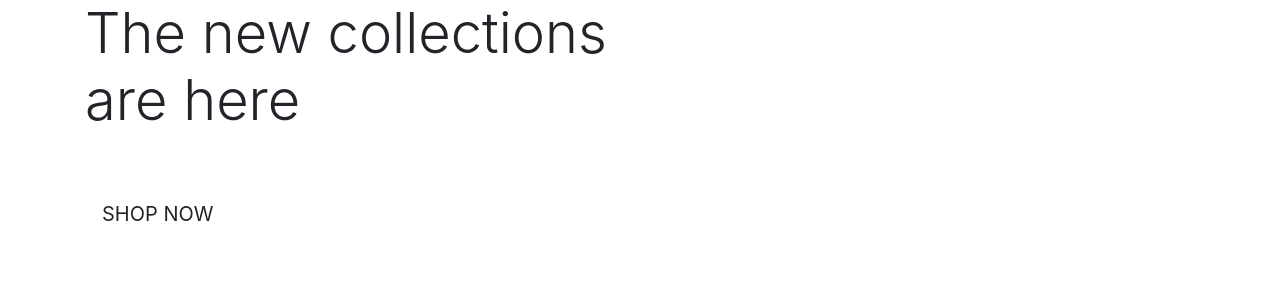
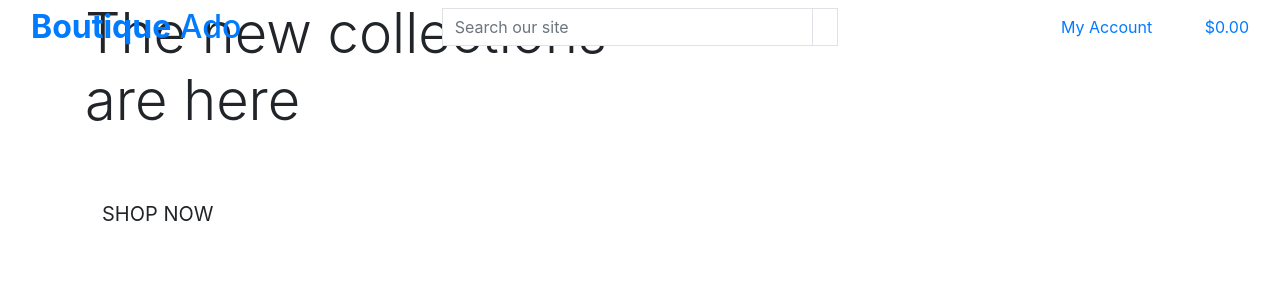
Before and after one commit to MiaTothova/-boutique_ado-2025, a Django app: page / in a window 1280 px wide. Shown: the top 300 px of the page. Run offline with Django 3.2, Linux system fonts and the light colour scheme; some libraries are stand-ins or nearby versions.

Commit message:
added main page header

```diff
--- a/templates/allauth/base.html
+++ b/templates/allauth/base.html
@@ -2,6 +2,7 @@
 
 <!doctype html>
 <html lang="en">
+
 <head>
 
   {% block meta %}
@@ -13,17 +14,23 @@
   {% block extra_meta %}
   {% endblock %}
 
-    {% block corecss %} <!-- CSS -->
-        <link rel="stylesheet" href="https://stackpath.bootstrapcdn.com/bootstrap/4.4.1/css/bootstrap.min.css" integrity="sha384-Vkoo8x4CGsO3+Hhxv8T/Q5PaXtkKtu6ug5TOeNV6gBiFeWPGFN9MuhOf23Q9Ifjh" crossorigin="anonymous">
+  {% block corecss %}
+  <link rel="stylesheet" href="https://stackpath.bootstrapcdn.com/bootstrap/4.4.1/css/bootstrap.min.css"
+    integrity="sha384-Vkoo8x4CGsO3+Hhxv8T/Q5PaXtkKtu6ug5TOeNV6gBiFeWPGFN9MuhOf23Q9Ifjh" crossorigin="anonymous">
   {% endblock %}
 
   {% block extra_css %}
   {% endblock %}
 
-    {% block corejs %} <!-- JS -->
-        <script src="https://cdn.jsdelivr.net/npm/jquery@3.5.1/dist/jquery.min.js" integrity="sha256-9/aliU8dGd2tb6OSsuzixeV4y/faTqgFtohetphbbj0=" crossorigin="anonymous"></script>
-        <script src="https://cdn.jsdelivr.net/npm/popper.js@1.16.0/dist/umd/popper.min.js" integrity="sha384-Q6E9RHvbIyZFJoft+2mJbHaEWldlvI9IOYy5n3zV9zzTtmI3UksdQRVvoxMfooAo" crossorigin="anonymous"></script>
-        <script src="https://stackpath.bootstrapcdn.com/bootstrap/4.4.1/js/bootstrap.min.js" integrity="sha384-wfSDF2E50Y2D1uUdj0O3uMBJnjuUD4Ih7YwaYd1iqfktj0Uod8GCExl3Og8ifwB6" crossorigin="anonymous"></script>
+  {% block corejs %}
+  <script src="https://cdn.jsdelivr.net/npm/jquery@3.5.1/dist/jquery.min.js"
+    integrity="sha256-9/aliU8dGd2tb6OSsuzixeV4y/faTqgFtohetphbbj0=" crossorigin="anonymous"></script>
+  <script src="https://cdn.jsdelivr.net/npm/popper.js@1.16.0/dist/umd/popper.min.js"
+    integrity="sha384-Q6E9RHvbIyZFJoft+2mJbHaEWldlvI9IOYy5n3zV9zzTtmI3UksdQRVvoxMfooAo"
+    crossorigin="anonymous"></script>
+  <script src="https://stackpath.bootstrapcdn.com/bootstrap/4.4.1/js/bootstrap.min.js"
+    integrity="sha384-wfSDF2E50Y2D1uUdj0O3uMBJnjuUD4Ih7YwaYd1iqfktj0Uod8GCExl3Og8ifwB6"
+    crossorigin="anonymous"></script>
   {% endblock %}
 
   {% block extra_js %}
@@ -31,13 +38,84 @@
 
   <title>Boutique Ado {% block extra_title %}{% endblock %}</title>
 </head>
+
 <body>
-    <header class="container-fluid fixed-top"></header>
+
+  <header class="container-fluid fixed-top">
+    <div class="row">
+
+      <div class="col-12 col-lg-4 my-auto py-1 py-lg-0 text-center text-lg-left">
+        <a href="{% url 'home' %}" class="nav-link main-logo-link">
+          <h2 class="logo-font text-black my-0"><strong>Boutique</strong> Ado</h2>
+        </a>
+      </div>
+
+      <div class="col-12 col-lg-4 my-auto py-1 py-lg-0">
+        <form method="GET" action="">
+          <div class="input-group w-100">
+            <input class="form-control border border-black rounded-0" type="text" name="q"
+              placeholder="Search our site">
+            <div class="input-group-append">
+              <button class="form-control btn btn-black border border-black rounded-0" type="submit">
+                <span class="icon">
+                  <i class="fas fa-search"></i>
+                </span>
+              </button>
+            </div>
+          </div>
+        </form>
+      </div>
+
+      <div class="col-12 col-lg-4 my-auto py-1 py-lg-0">
+        <ul class="list-inline list-unstyled text-center text-lg-right my-0">
+
+          <li class="list-inline-item dropdown">
+            <a class="text-black nav-link" href="#" id="user-options" data-toggle="dropdown" aria-haspopup="true" aria-expanded="false">
+              <div class="text-center">
+                <div><i class="fas fa-user fa-lg"></i></div>
+                <p class="my-0">My Account</p>
+              </div>
+            </a>
+            <div class="dropdown-menu border-0" aria-labelledby="user-options">
+              {% if request.user.is_authenticated %}
+              {% if request.user.is_superuser %}
+              <a href="" class="dropdown-item">Product Management</a>
+              {% endif %}
+              <a href="" class="dropdown-item">My Profile</a>
+              <a href="{% url 'account_logout' %}" class="dropdown-item">Logout</a>
+              {% else %}
+              <a href="{% url 'account_signup' %}" class="dropdown-item">Register</a>
+              <a href="{% url 'account_login' %}" class="dropdown-item">Login</a>
+              {% endif %}
+            </div>
+          </li>
+
+          <li class="list-inline-item">
+            <li class="list-inline-item">
+              <a class="{% if grand_total %}text-info font-weight-bold{% else %}text-black{% endif %} nav-link" href="">
+                <div class="text-center">
+                  <div><i class="fas fa-shopping-bag fa-lg"></i></div>
+                  <p class="my-0">
+                    {% if grand_total %}
+                      ${{ grand_total|floatformat:2 }}
+                    {% else %}
+                      $0.00
+                    {% endif %}
+                  </p>
+                </div>
+              </a>
+          </li>
+        </ul>
+      </div>
+
+    </div>
+
+  </header>
+
 
   {% if messages %}
   <div class="message-container"></div>
   {% endif %}
-
 
   {% block page_header %}
   {% endblock %}
@@ -48,7 +126,6 @@
   {% block postloadjs %}
   {% endblock %}
 
+</body>
 
-
-  </body>
 </html>
```
Lines whose indentation alone changed are shown as unchanged.
